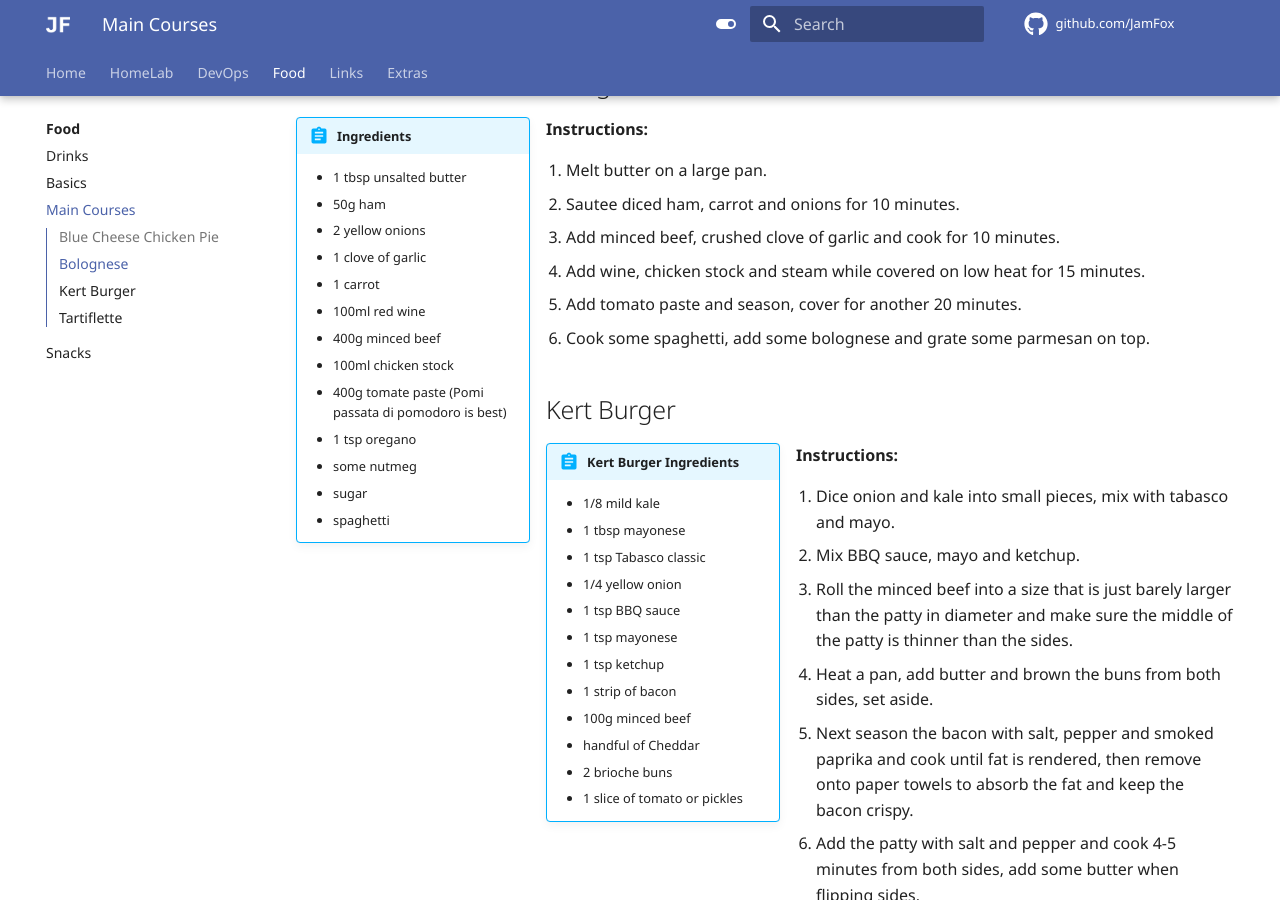
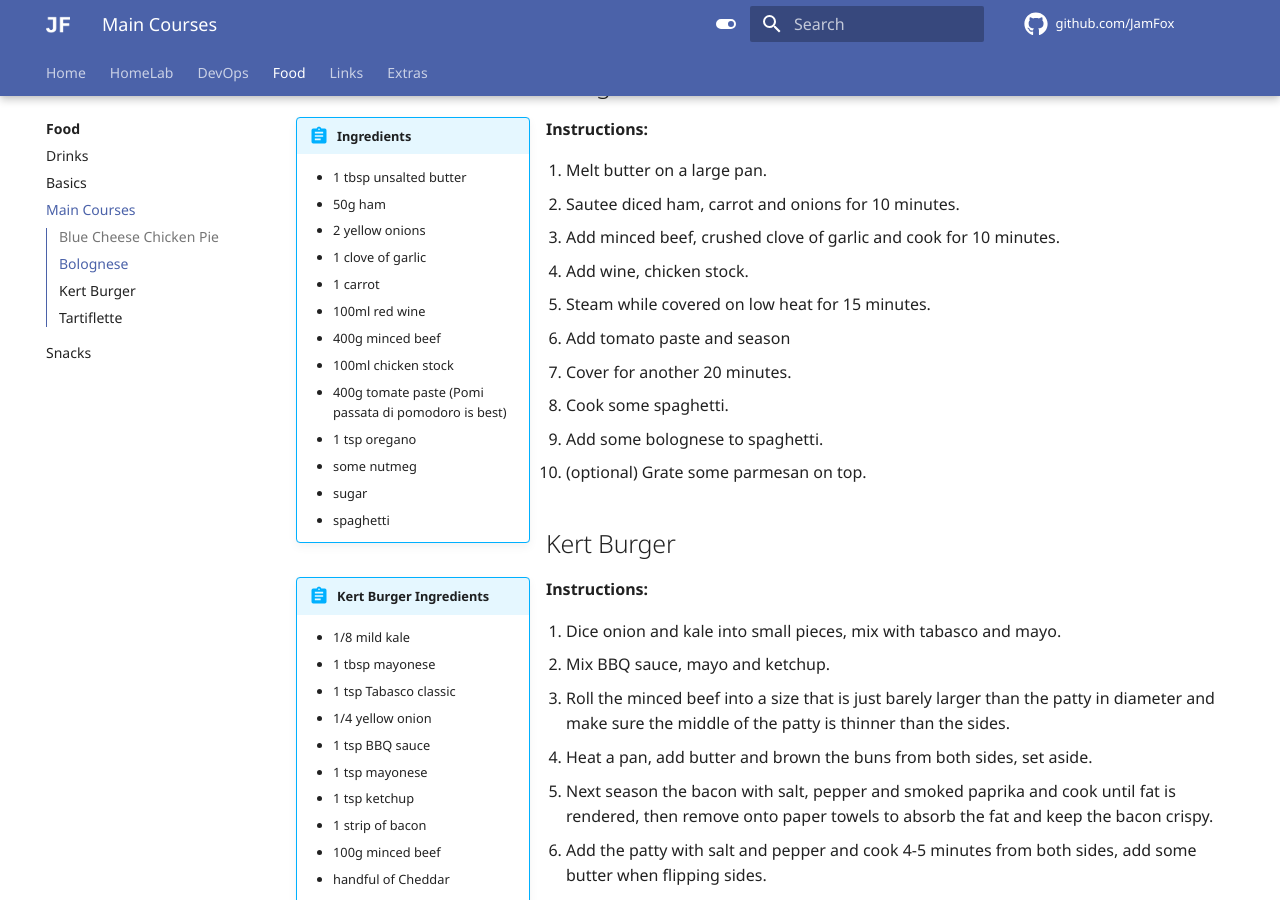
Before and after one commit to JamFox/docs.jamfox.dev, an MkDocs documentation site: the page built from docs/content/food/maincourses.md, in a window 1280 px wide and 900 px high, scrolled down 789 px. Built offline with MkDocs 1.6.1 and Material for MkDocs 9.7.7, drawn with Linux system fonts in a browser that asks for light colours; comment, search, counter and statistics services are not loaded.

Commit message:
maincourses: break bolognese into more steps

```diff
--- a/docs/content/food/maincourses.md
+++ b/docs/content/food/maincourses.md
@@ -60,9 +60,13 @@ Collection of main courses.
 1. Melt butter on a large pan.
 2. Sautee diced ham, carrot and onions for 10 minutes.
 3. Add minced beef, crushed clove of garlic and cook for 10 minutes.
-4. Add wine, chicken stock and steam while covered on low heat for 15 minutes.
-5. Add tomato paste and season, cover for another 20 minutes.
-6. Cook some spaghetti, add some bolognese and grate some parmesan on top.
+4. Add wine, chicken stock.
+5. Steam while covered on low heat for 15 minutes.
+6. Add tomato paste and season
+7. Cover for another 20 minutes.
+8. Cook some spaghetti.
+9. Add some bolognese to spaghetti.
+10. (optional) Grate some parmesan on top.
 
 ## Kert Burger
 
```
